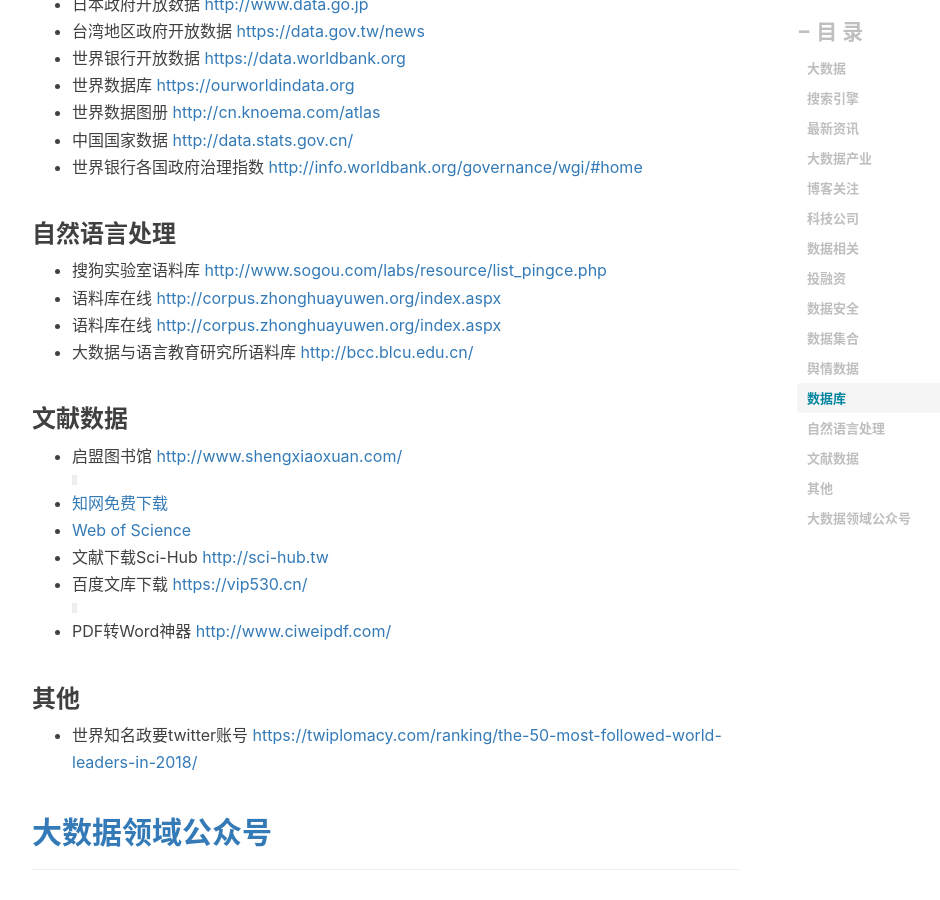
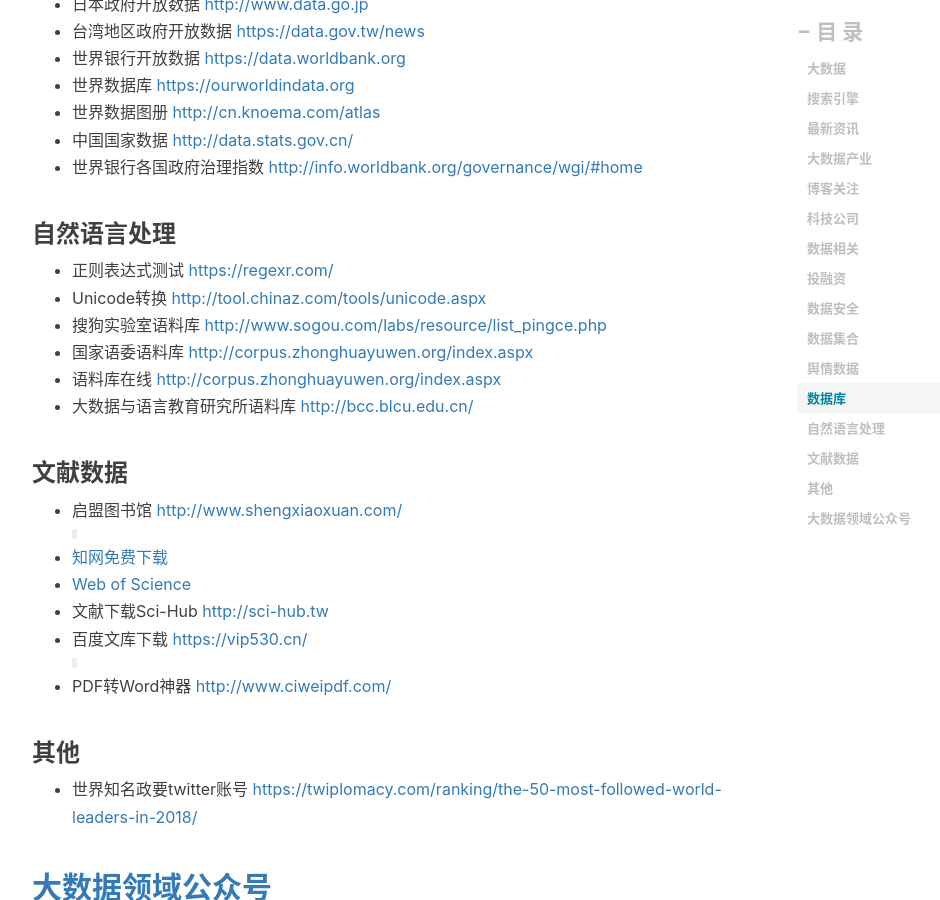
Before and after one commit to kcdyx1/kcdyx1.github.io, a Jekyll site: the page built from _posts/2018-08-21-大数据.md, in a window 1280 px wide and 900 px high, scrolled down 3698 px. Shown: the whole window, without its empty margins (233-1173 px from the left). Built offline with Jekyll 4.4.1, drawn with Linux system fonts in a browser that asks for light colours; comment, search, counter and statistics services are not loaded.

Commit message:
'更新'

```diff
--- a/_posts/2018-08-21-大数据.md
+++ b/_posts/2018-08-21-大数据.md
@@ -119,7 +119,6 @@ tags:
 - 新榜新媒体数据API [https://api.newrank.cn/](https://api.newrank.cn/){:target="_blank"}
 - 特朗普twitter动态 [http://trumptwitterarchive.com/](http://trumptwitterarchive.com/){:target="_blank"}
 
-
 ### 数据库
 
 - Awesome Public Datasets [https://github.com/awesomedata/awesome-public-datasets](https://github.com/awesomedata/awesome-public-datasets){:target="_blank"}
@@ -138,8 +137,10 @@ tags:
 
 ### 自然语言处理
 
+- 正则表达式测试 [https://regexr.com/](https://regexr.com/){:target="_blank"}
+- Unicode转换 [http://tool.chinaz.com/tools/unicode.aspx](http://tool.chinaz.com/tools/unicode.aspx){:target="_blank"}
 - 搜狗实验室语料库 [http://www.sogou.com/labs/resource/list_pingce.php](http://www.sogou.com/labs/resource/list_pingce.php){:target="_blank"}
-- 语料库在线 [http://corpus.zhonghuayuwen.org/index.aspx](http://corpus.zhonghuayuwen.org/index.aspx){:target="_blank"}
+- 国家语委语料库 [http://corpus.zhonghuayuwen.org/index.aspx](http://corpus.zhonghuayuwen.org/index.aspx){:target="_blank"}
 - 语料库在线 [http://corpus.zhonghuayuwen.org/index.aspx](http://corpus.zhonghuayuwen.org/index.aspx){:target="_blank"}
 - 大数据与语言教育研究所语料库 [http://bcc.blcu.edu.cn/](http://bcc.blcu.edu.cn/){:target="_blank"}
 
```
